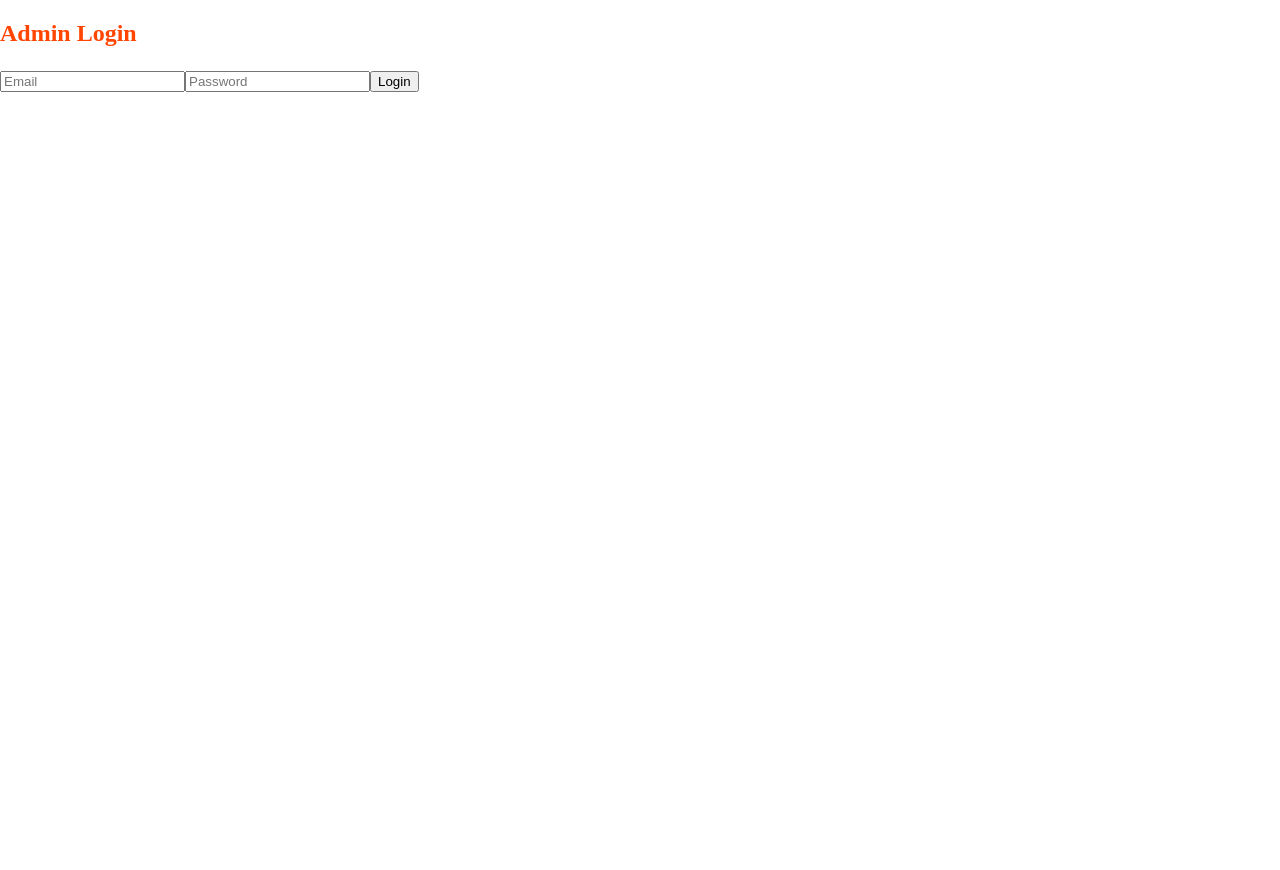
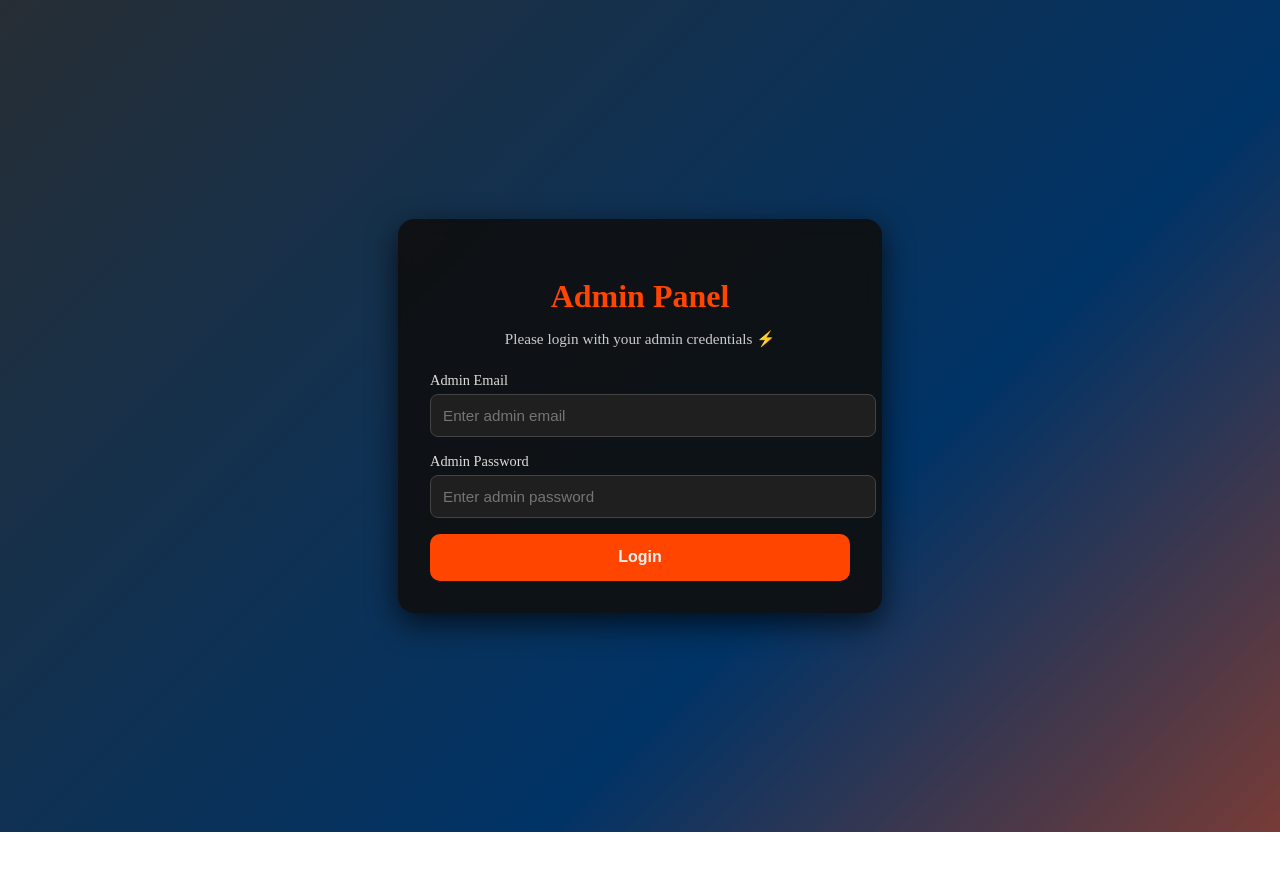
Before and after one commit to rehankapaya/Career-Passport-Frontend, a React (Vite) app: page /admin in a window 1280 px wide. Shown: the top 870 px of the page. Before the commit the page ends 800 px from the top, so only its background shows below. Built offline with nearby package versions, Linux system fonts and the light colour scheme.

Commit message:
adminlogin

```diff
--- a/package.json
+++ b/package.json
@@ -10,6 +10,7 @@
     "preview": "vite preview"
   },
   "dependencies": {
+    "@fortawesome/fontawesome-free": "^7.0.1",
     "axios": "^1.11.0",
     "lucide-react": "^0.543.0",
     "react": "^19.1.1",
--- /dev/null
+++ b/src/auth/AdminLoginPage.css
@@ -0,0 +1,108 @@
+:root {
+  --gradient-bg: linear-gradient(135deg, #0d0d0d, #1a1f2b, #2d2d2d, #003366, #ff4500);
+  --primary-color: #ff4500;
+  --text-light: #f1f1f1;
+  --input-bg: #1f1f1f;
+  --input-border: #444;
+}
+
+/* Full screen background */
+.admin-login-container {
+  min-height: 100vh;
+  display: flex;
+  justify-content: center;
+  align-items: center;
+  background: var(--gradient-bg);
+  background-size: 300% 300%;
+  animation: gradientShift 12s ease infinite;
+  padding: 1rem;
+}
+
+@keyframes gradientShift {
+  0% {
+    background-position: 0% 50%;
+  }
+  50% {
+    background-position: 100% 50%;
+  }
+  100% {
+    background-position: 0% 50%;
+  }
+}
+
+/* Card */
+.admin-login-card {
+  background: rgba(15, 15, 15, 0.9);
+  backdrop-filter: blur(8px);
+  border-radius: 16px;
+  padding: 2rem;
+  width: 100%;
+  max-width: 420px;
+  box-shadow: 0 10px 30px rgba(0, 0, 0, 0.7);
+  text-align: center;
+  color: var(--text-light);
+}
+
+/* Title */
+.admin-login-title {
+  font-size: 2rem;
+  margin-bottom: 0.5rem;
+  font-weight: bold;
+  color: var(--primary-color);
+}
+
+.admin-login-subtitle {
+  font-size: 0.95rem;
+  color: #ccc;
+  margin-bottom: 1.5rem;
+}
+
+/* Form */
+.admin-login-form {
+  display: flex;
+  flex-direction: column;
+  gap: 1rem;
+  text-align: left;
+}
+
+.form-group label {
+  font-size: 0.9rem;
+  margin-bottom: 0.3rem;
+  display: block;
+  color: #ddd;
+}
+
+.form-group input {
+  width: 100%;
+  padding: 0.75rem;
+  border: 1px solid var(--input-border);
+  border-radius: 8px;
+  background: var(--input-bg);
+  color: var(--text-light);
+  font-size: 0.95rem;
+  transition: border 0.3s ease, box-shadow 0.3s ease;
+}
+
+.form-group input:focus {
+  border-color: var(--primary-color);
+  outline: none;
+  box-shadow: 0 0 8px rgba(255, 69, 0, 0.6);
+}
+
+/* Button */
+.admin-login-btn {
+  background: var(--primary-color);
+  color: var(--text-light);
+  border: none;
+  padding: 0.9rem;
+  border-radius: 10px;
+  font-size: 1rem;
+  font-weight: bold;
+  cursor: pointer;
+  transition: transform 0.2s ease, background 0.3s ease;
+}
+
+.admin-login-btn:hover {
+  transform: translateY(-2px);
+  background: #e03d00;
+}
--- a/src/auth/AdminLoginPage.jsx
+++ b/src/auth/AdminLoginPage.jsx
@@ -1,17 +1,18 @@
-import React from 'react'
-import { useState } from 'react';
-import axios from 'axios';
-import { apiurl } from '../api';
-import { useContext } from 'react';
-import { UserContext } from '../context/UserContext';
-import { toast } from 'react-toastify';
-import { useNavigate } from 'react-router-dom';
+import React, { useState, useContext } from "react";
+import axios from "axios";
+import { apiurl } from "../api";
+import { UserContext } from "../context/UserContext";
+import { toast } from "react-toastify";
+import { useNavigate } from "react-router-dom";
+import "./AdminLoginPage.css";
+
 export default function AdminLoginPage() {
-    const { userlogin } = useContext(UserContext)
+  const { userlogin } = useContext(UserContext);
   const navigate = useNavigate();
+
   const [formData, setFormData] = useState({
-        email: '',
-        password: '',
+    email: "",
+    password: "",
   });
 
   const { email, password } = formData;
@@ -24,31 +25,55 @@ export default function AdminLoginPage() {
     e.preventDefault();
 
     try {
-
       const response = await axios.post(`${apiurl}/api/admin/login`, formData);
-            console.log('Login successful:', response.data);
-            toast.success("Login Successful")
+      console.log("Login successful:", response.data);
+      toast.success("Admin Login Successful");
       userlogin(response.data);
-            navigate('/admin/dashboard');
-
-
+      navigate("/admin/dashboard");
     } catch (error) {
-            console.error('Login failed:', error);
-            toast.error(error.response?.data?.message || "Login Failed")
+      console.error("Login failed:", error);
+      toast.error(error.response?.data?.message || "Login Failed");
+    }
   }
 
-        console.log(formData)
-    };
+  return (
+    <div className="admin-login-container">
+      <div className="admin-login-card">
+        <h2 className="admin-login-title">Admin Panel</h2>
+        <p className="admin-login-subtitle">
+          Please login with your admin credentials ⚡
+        </p>
 
-    return (
-        <div>
-            <h2>Admin Login</h2>
-            <form onSubmit={handleSubmit}>
-                <input type="email" name="email" value={email} onChange={handleChange} placeholder="Email" required />
-                <input type="password" name="password" value={password} onChange={handleChange} placeholder="Password" required />
+        <form className="admin-login-form" onSubmit={handleSubmit}>
+          <div className="form-group">
+            <label htmlFor="email">Admin Email</label>
+            <input
+              type="email"
+              name="email"
+              value={email}
+              onChange={handleChange}
+              placeholder="Enter admin email"
+              required
+            />
+          </div>
 
-                <button type="submit">Login</button>
+          <div className="form-group">
+            <label htmlFor="password">Admin Password</label>
+            <input
+              type="password"
+              name="password"
+              value={password}
+              onChange={handleChange}
+              placeholder="Enter admin password"
+              required
+            />
+          </div>
+
+          <button type="submit" className="admin-login-btn">
+            Login
+          </button>
         </form>
+      </div>
     </div>
   );
 }
--- a/src/auth/LoginPage.jsx
+++ b/src/auth/LoginPage.jsx
@@ -3,7 +3,7 @@ import axios from "axios";
 import { apiurl } from "../api";
 import { UserContext } from "../context/UserContext";
 import { toast } from "react-toastify";
-import { useNavigate } from "react-router-dom";
+import { Link, useNavigate } from "react-router-dom";
 import "./LoginPage.css";
 
 export default function LoginPage() {
@@ -87,7 +87,7 @@ export default function LoginPage() {
         </form>
 
         <p className="login-footer">
-          Don’t have an account? <a href="/auth/register">Sign up here</a>
+          Don’t have an account? <Link to="/signup">Sign up here</Link>
         </p>
       </div>
     </div>
--- a/src/auth/SignupPage.jsx
+++ b/src/auth/SignupPage.jsx
@@ -4,6 +4,7 @@ import { apiurl } from "../api";
 import { UserContext } from "../context/UserContext";
 import { toast } from "react-toastify";
 import "./SignupPage.css";
+import { Link } from "react-router-dom";
 
 export default function SignupPage() {
   const { userlogin } = useContext(UserContext);
@@ -136,7 +137,7 @@ export default function SignupPage() {
         </form>
 
         <p className="signup-footer">
-          Already have an account? <a href="/auth/login">Login here</a>
+          Already have an account? <Link to="/login">Login here</Link>
         </p>
       </div>
     </div>
--- a/src/layouts/pages/HomePage.css
+++ b/src/layouts/pages/HomePage.css
@@ -20,13 +20,8 @@
 
 .slides {
   display: flex;
-  overflow-x: auto;
-  scroll-snap-type: x mandatory;
-  scrollbar-width: none; /* Firefox */
-}
-
-.slides::-webkit-scrollbar {
-  display: none; /* Chrome */
+  transition: transform 0.8s ease-in-out;
+  width: 100%;
 }
 
 .slide {
@@ -35,7 +30,6 @@
   background-size: cover;
   background-position: center;
   position: relative;
-  scroll-snap-align: start;
   display: flex;
   align-items: center;
   justify-content: center;
@@ -73,6 +67,29 @@
 
 .cta-btn:hover {
   background: #e03d00;
+}
+
+/* Dots */
+.dots {
+  position: absolute;
+  bottom: 20px;
+  left: 50%;
+  transform: translateX(-50%);
+  display: flex;
+  gap: 8px;
+}
+
+.dot {
+  width: 12px;
+  height: 12px;
+  border-radius: 50%;
+  background: #888;
+  cursor: pointer;
+  transition: background 0.3s;
+}
+
+.dot.active {
+  background: var(--primary-color);
 }
 
 /* Sections */
--- a/src/layouts/pages/HomePage.jsx
+++ b/src/layouts/pages/HomePage.jsx
@@ -1,7 +1,7 @@
-import React from "react";
+import React, { useEffect, useState } from "react";
 import "./HomePage.css";
 
-// Slider Images (placeholder)
+// Slider Data
 const sliderData = [
   {
     id: 1,
@@ -24,17 +24,30 @@ const sliderData = [
 ];
 
 export default function HomePage() {
+  const [current, setCurrent] = useState(0);
+
+  // Auto slide every 4 seconds
+  useEffect(() => {
+    const interval = setInterval(() => {
+      setCurrent((prev) => (prev === sliderData.length - 1 ? 0 : prev + 1));
+    }, 4000);
+    return () => clearInterval(interval);
+  }, []);
+
   return (
     <>
     <div className="homepage">
       {/* Hero Slider */}
       <section className="hero-slider">
-        <div className="slides">
+        <div
+          className="slides"
+          style={{ transform: `translateX(-${current * 100}%)` }}
+          >
           {sliderData.map((slide) => (
             <div
-              key={slide.id}
-              className="slide"
-              style={{ backgroundImage: `url(${slide.img})` }}
+            key={slide.id}
+            className="slide"
+            style={{ backgroundImage: `url(${slide.img})` }}
             >
               <div className="overlay">
                 <h2>{slide.title}</h2>
@@ -42,6 +55,17 @@ export default function HomePage() {
                 <button className="cta-btn">Get Started</button>
               </div>
             </div>
+          ))}
+        </div>
+
+        {/* Dots Navigation */}
+        <div className="dots">
+          {sliderData.map((_, index) => (
+            <span
+            key={index}
+            className={index === current ? "dot active" : "dot"}
+            onClick={() => setCurrent(index)}
+            ></span>
           ))}
         </div>
       </section>
@@ -95,6 +119,6 @@ export default function HomePage() {
         <button className="cta-btn">Join Now</button>
       </section>
     </div>
-    </>
+            </>
   );
 }
--- a/src/main.jsx
+++ b/src/main.jsx
@@ -4,7 +4,7 @@ import './index.css'
 import App from './App.jsx'
 import UserProvider from './context/UserContext.jsx'
 import { ToastContainer } from 'react-toastify'
-// import "@fortawesome/fontawesome-free/css/all.min.css";
+import "@fortawesome/fontawesome-free/css/all.min.css";
 
 
 createRoot(document.getElementById('root')).render(
```
Also changed, not shown: src/layouts/pages/ServicesPage.jsx (+16 -6 lines), 1 other file (tests, documents, lock files or other folders). Lines whose indentation alone changed are shown as unchanged.
